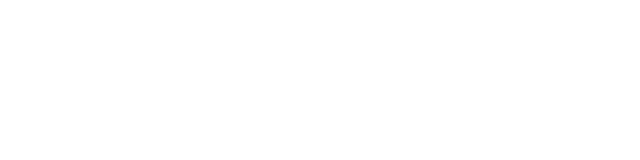
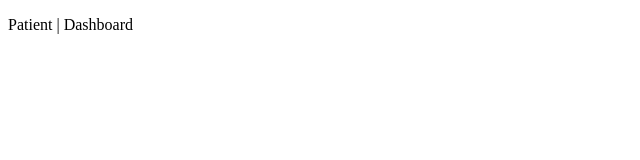
Before and after one commit to monsieur-here/MedicalManagementSystem_SDEPractice, a SvelteKit app in the folder med-manage/: page /patient in a window 1280 px wide. Shown: the top 160 px of the page, without its empty margins (0-640 px from the left). Built offline with nearby package versions, Linux system fonts and the light colour scheme.

Commit message:
added patient dashboard component

```diff
--- a/med-manage/src/routes/patient/+page.svelte
+++ b/med-manage/src/routes/patient/+page.svelte
@@ -0,0 +1,7 @@
+<script>
+  import AuthWrapper from "$lib/components/AuthWrapper.svelte";
+</script>
+
+<div>
+  <p>Patient | Dashboard</p>
+</div>
```
